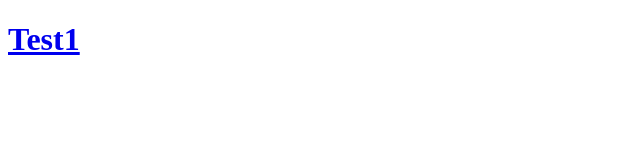
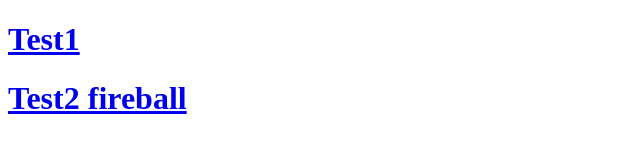
Before and after one commit to vutyful/ARTest, a plain HTML site: page index.html in a window 1280 px wide. Shown: the whole page, without its empty margins (0-640 px from the left). Drawn offline with Linux system fonts and the light colour scheme.

Commit message:
Update index.html

```diff
--- a/index.html
+++ b/index.html
@@ -6,5 +6,6 @@
 
     <body>
         <a href="./Test_v1.html"><h1>Test1</h1></a>
+        <a href="./Test_v2.html"><h1>Test2 fireball</h1></a>
     <body>
 </html>
```
